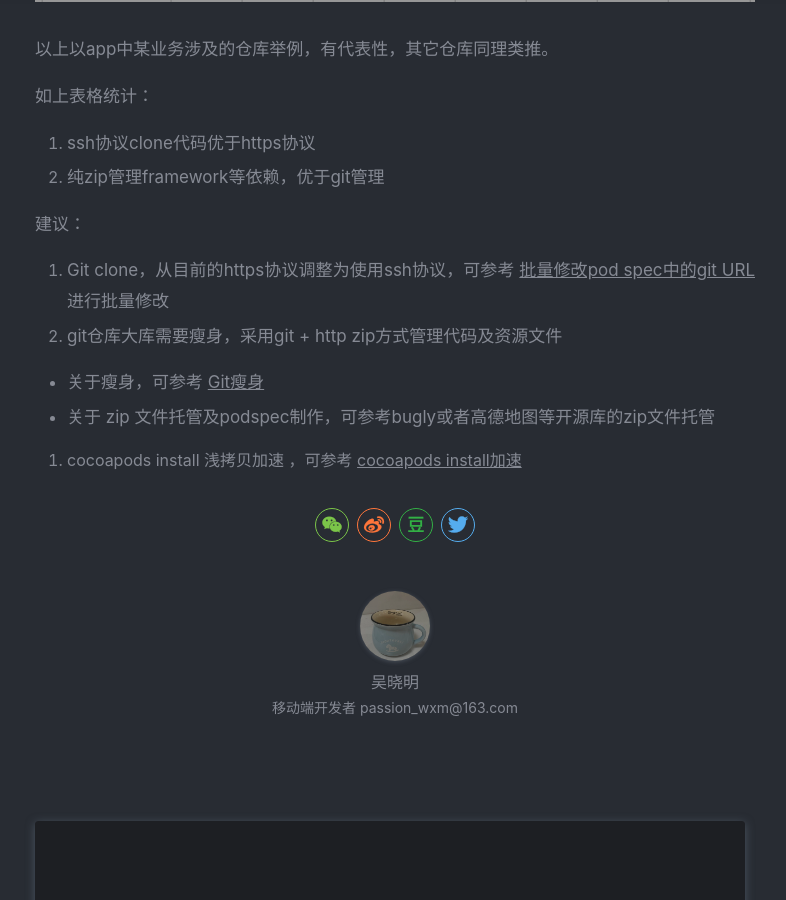
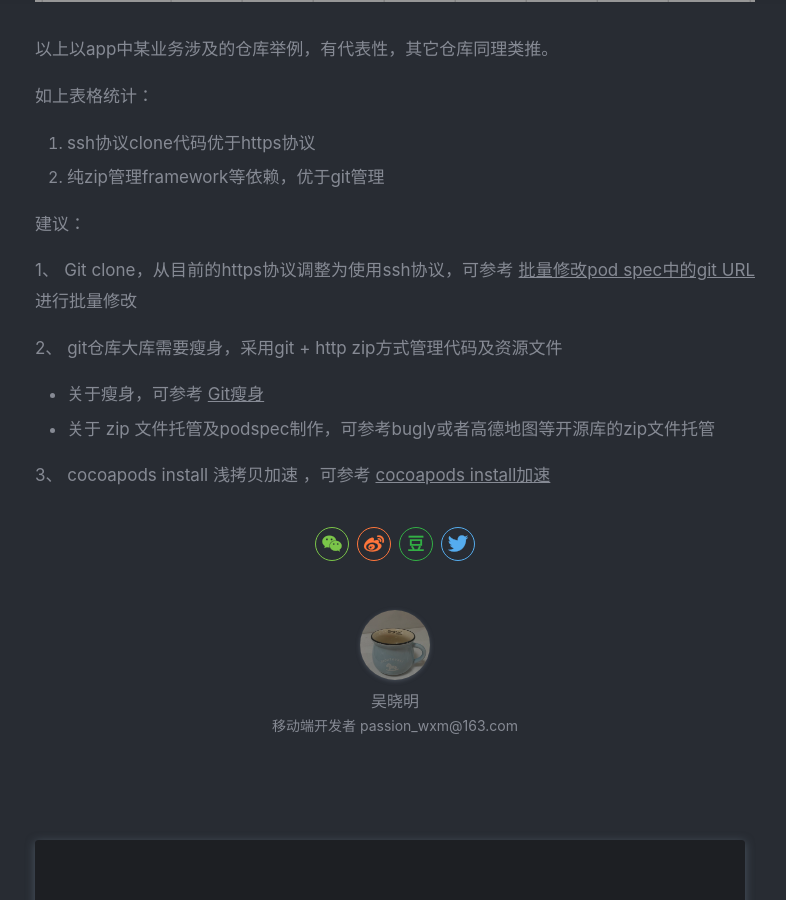
Before and after one commit to action121/action121.github.com, a Jekyll site: the page built from _posts/2022-11-23-iOS Git仓库及资源下载加速调研.md, in a window 1280 px wide and 900 px high, scrolled down 5413 px. Shown: the whole window, without its empty margins (245-1031 px from the left). Built offline with Jekyll 4.4.1, drawn with Linux system fonts in a browser that asks for light colours; nearby versions of some CDN libraries; comment, search, counter and statistics services are not loaded; a style sheet for code colours, icons or effects is not loaded.

Commit message:
iOS Git仓库及资源下载加速调研

```diff
--- a/_posts/2022-11-23-iOS Git仓库及资源下载加速调研.md
+++ b/_posts/2022-11-23-iOS Git仓库及资源下载加速调研.md
@@ -113,13 +113,13 @@ Git clone 协议分为HTTPS、SSH两种。
 
 建议：
 
-1. Git clone，从目前的https协议调整为使用ssh协议，可参考 [批量修改pod spec中的git URL](https://action121.github.io/2022/11/07/%E6%89%B9%E9%87%8F%E4%BF%AE%E6%94%B9pod-spec%E4%B8%AD%E7%9A%84git-URL.html)
+1、 Git clone，从目前的https协议调整为使用ssh协议，可参考 [批量修改pod spec中的git URL](https://action121.github.io/2022/11/07/%E6%89%B9%E9%87%8F%E4%BF%AE%E6%94%B9pod-spec%E4%B8%AD%E7%9A%84git-URL.html)
 进行批量修改
 
-2. git仓库大库需要瘦身，采用git + http zip方式管理代码及资源文件
+2、 git仓库大库需要瘦身，采用git + http zip方式管理代码及资源文件
 
 * 关于瘦身，可参考 [Git瘦身](https://action121.github.io/2020/09/02/Git%E7%98%A6%E8%BA%AB.html)
 
 * 关于 zip 文件托管及podspec制作，可参考bugly或者高德地图等开源库的zip文件托管
 
-3. cocoapods install 浅拷贝加速 ，可参考 [cocoapods install加速](https://action121.github.io/2021/03/25/cocoapods-install%E5%8A%A0%E9%80%9F.html)
+3、 cocoapods install 浅拷贝加速 ，可参考 [cocoapods install加速](https://action121.github.io/2021/03/25/cocoapods-install%E5%8A%A0%E9%80%9F.html)
```
